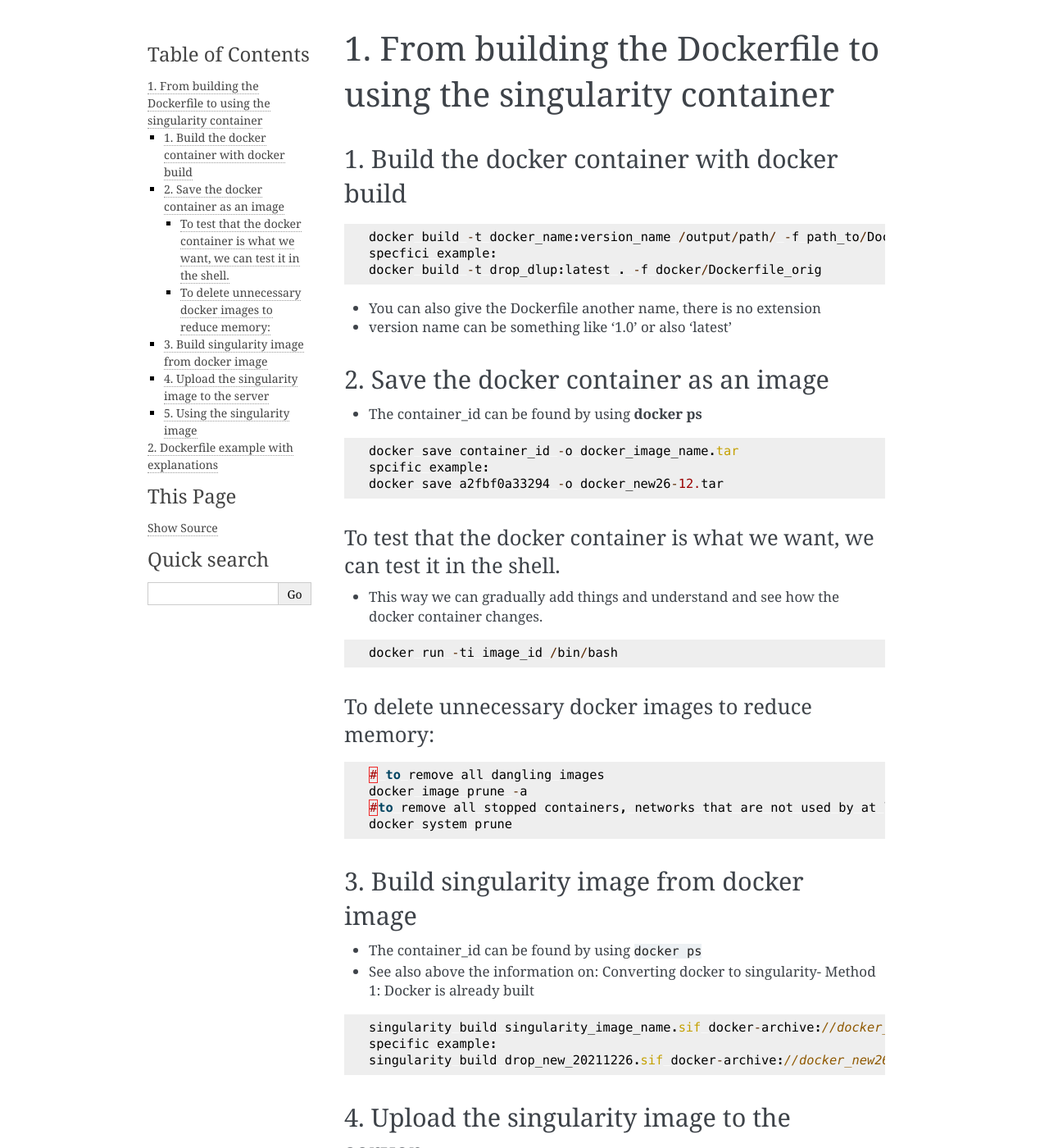
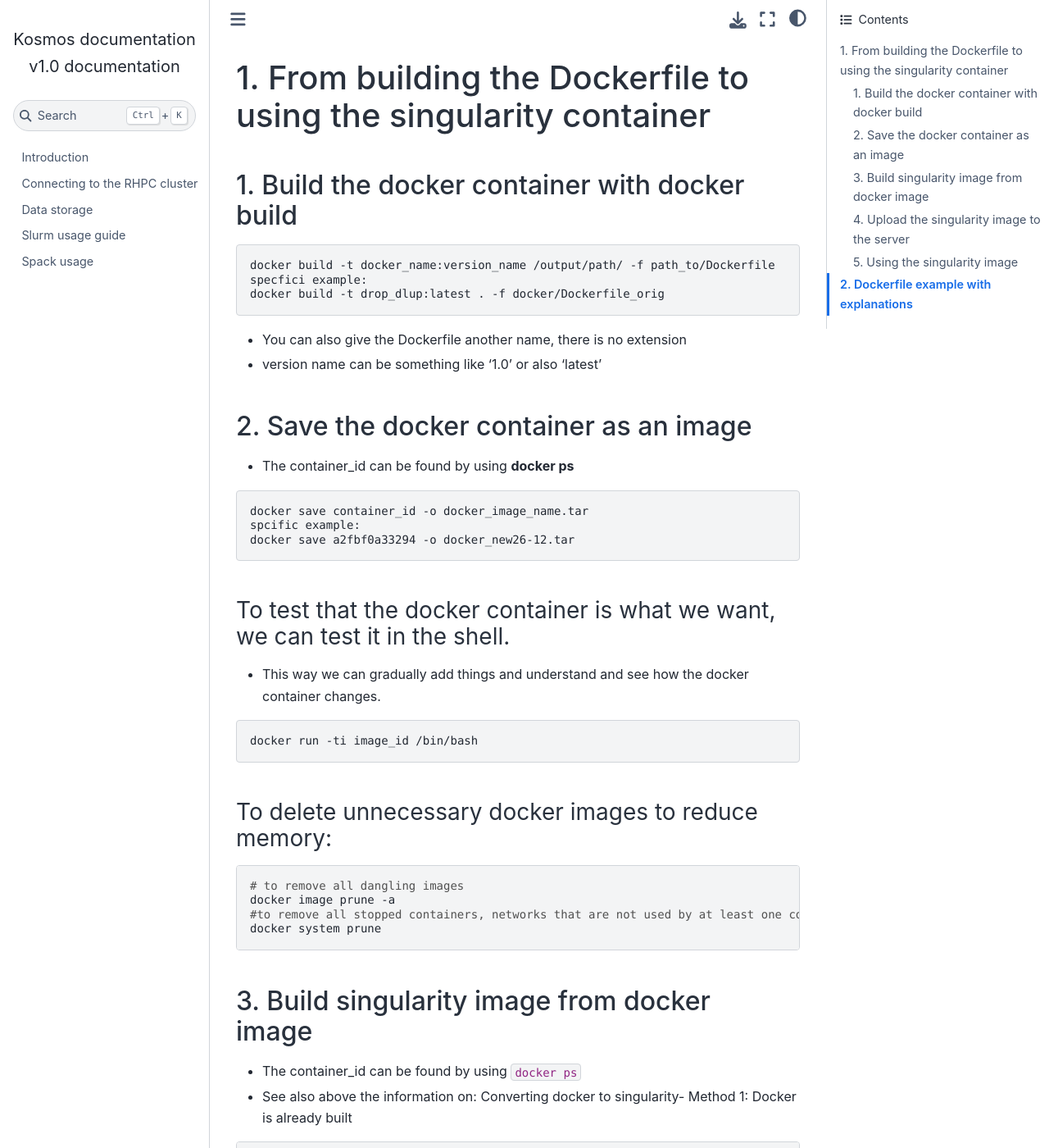
Before and after one commit to NKI-AI/kosmos-documentation, a Sphinx documentation site: the page built from docs/container0.rst, in a window 1280 px wide and 1400 px high. Shown: the whole window at 82% size. Built offline with Sphinx 7.4.7 and the Sphinx Book theme 1.1.4, drawn with Linux system fonts in a browser that asks for light colours; some of the changed text lies outside the part shown.

Commit message:
Change theme

```diff
--- a/docs/conf.py
+++ b/docs/conf.py
@@ -47,7 +47,7 @@ exclude_patterns = ['_build', 'Thumbs.db', '.DS_Store']
 # The theme to use for HTML and HTML Help pages.  See the documentation for
 # a list of builtin themes.
 #
-html_theme = 'alabaster'
+html_theme = 'sphinx_book_theme'
 
 # Add any paths that contain custom static files (such as style sheets) here,
 # relative to this directory. They are copied after the builtin static files,
--- a/docs/container0.rst
+++ b/docs/container0.rst
@@ -9,7 +9,7 @@
 1. Build the docker container with docker build
 ^^^^^^^^^^^^^^^^^^^^^^^^^^^^^^^^^^^^^^^^^^^^^^^
 
-.. code-block:: java
+.. code-block:: shell
 
    docker build -t docker_name:version_name /output/path/ -f path_to/Dockerfile
    specfici example:
@@ -28,7 +28,7 @@
 
 * The container_id can be found by using **docker ps**
 
-.. code-block:: java
+.. code-block:: shell
 
    docker save container_id -o docker_image_name.tar
    spcific example:
@@ -40,14 +40,14 @@ To test that the docker container is what we want, we can test it in the shell.
 
 * This way we can gradually add things and understand and see how the docker container changes.
 
-.. code-block:: java
+.. code-block:: shell
 
    docker run -ti image_id /bin/bash
 
 To delete unnecessary docker images to reduce memory:
 ~~~~~~~~~~~~~~~~~~~~~~~~~~~~~~~~~~~~~~~~~~~~~~~~~~~~~
 
-.. code-block:: java
+.. code-block:: shell
 
    # to remove all dangling images
    docker image prune -a
@@ -64,7 +64,7 @@ To delete unnecessary docker images to reduce memory:
 *
   See also above the information on: Converting docker to singularity- Method 1: Docker is already built
 
-.. code-block:: java
+.. code-block:: shell
 
    singularity build singularity_image_name.sif docker-archive://docker_image_name.tar
    specific example:
@@ -76,7 +76,7 @@ To delete unnecessary docker images to reduce memory:
 
 * This can take a long time (3 hours)
 
-.. code-block:: java
+.. code-block:: shell
 
     rsync -azv --progress=’info2’  drop_new_20211226.sif user_nki@rhpc-server_name:/path/to/singularity_image.sif
 
@@ -100,7 +100,7 @@ To delete unnecessary docker images to reduce memory:
 *
   The bound locations have no space in between the items. There is a space after the --bind flag as this is followed by the singularity image location
 
-.. code-block:: java
+.. code-block:: shell
 
    #!/bin/bash
    read -p 'GPU indices to use (format example: "1,3,5"): ' GPU_IDX
@@ -122,7 +122,7 @@ To delete unnecessary docker images to reduce memory:
 2. Dockerfile example with explanations
 =======================================
 
-.. code-block:: py
+.. code-block:: shell
 
    #install ubuntu base os with cuda and cudnn installed \
    # (for accesing the GPUs (cuda) and performing cuda-backed deep learning (cudnn))
--- a/docs/container1.rst
+++ b/docs/container1.rst
@@ -75,7 +72,7 @@ A convenient method to convert an existing docker container into a singularity c
       #.
          If you get a “no space left on device” error, this can be resolved by setting a different cache dir that does have enough space, like
 
-         .. code-block:: java
+         .. code-block:: shell
 
             SINGULARITY_TMPDIR=/scratch/tmp SINGULARITY_CACHEDIR=/scratch/cache singularity build <rest of options>
 
```
Also changed, not shown: other parts of docs/container1.rst (+0 -3 lines).
